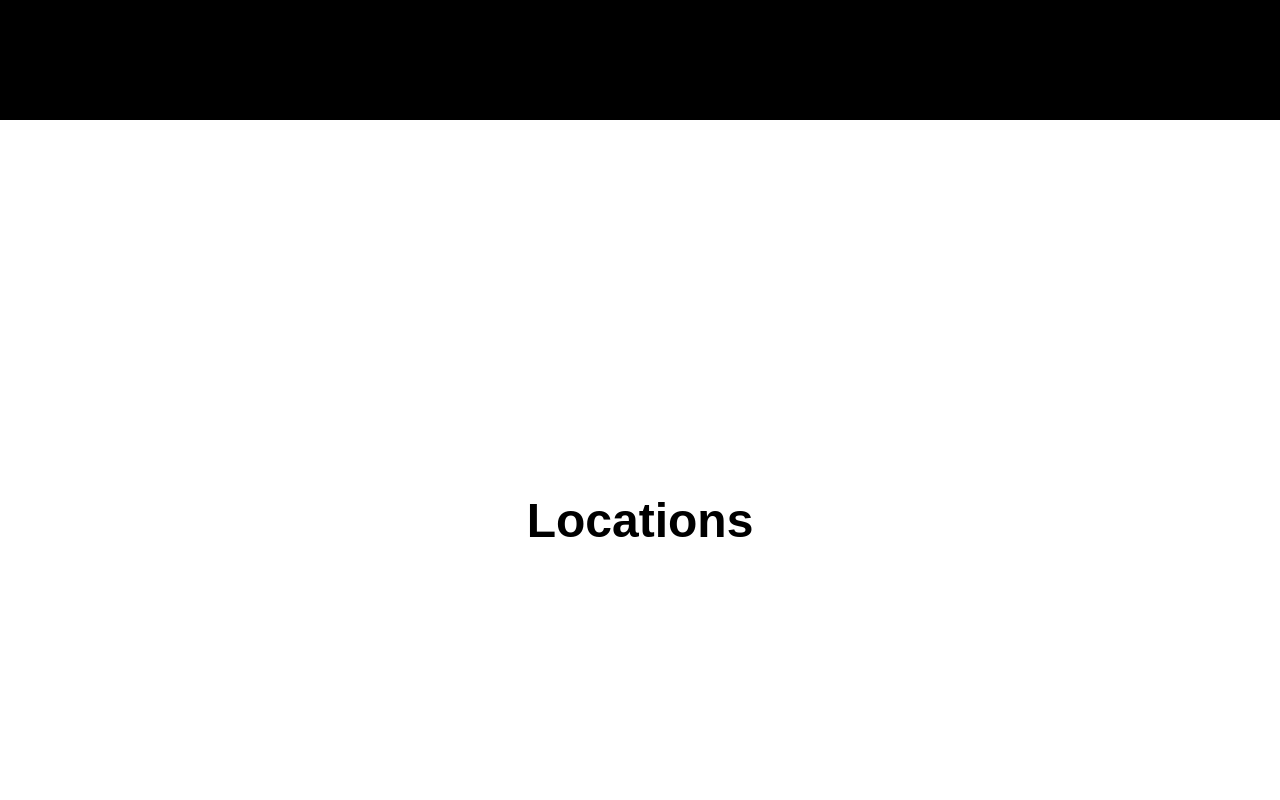
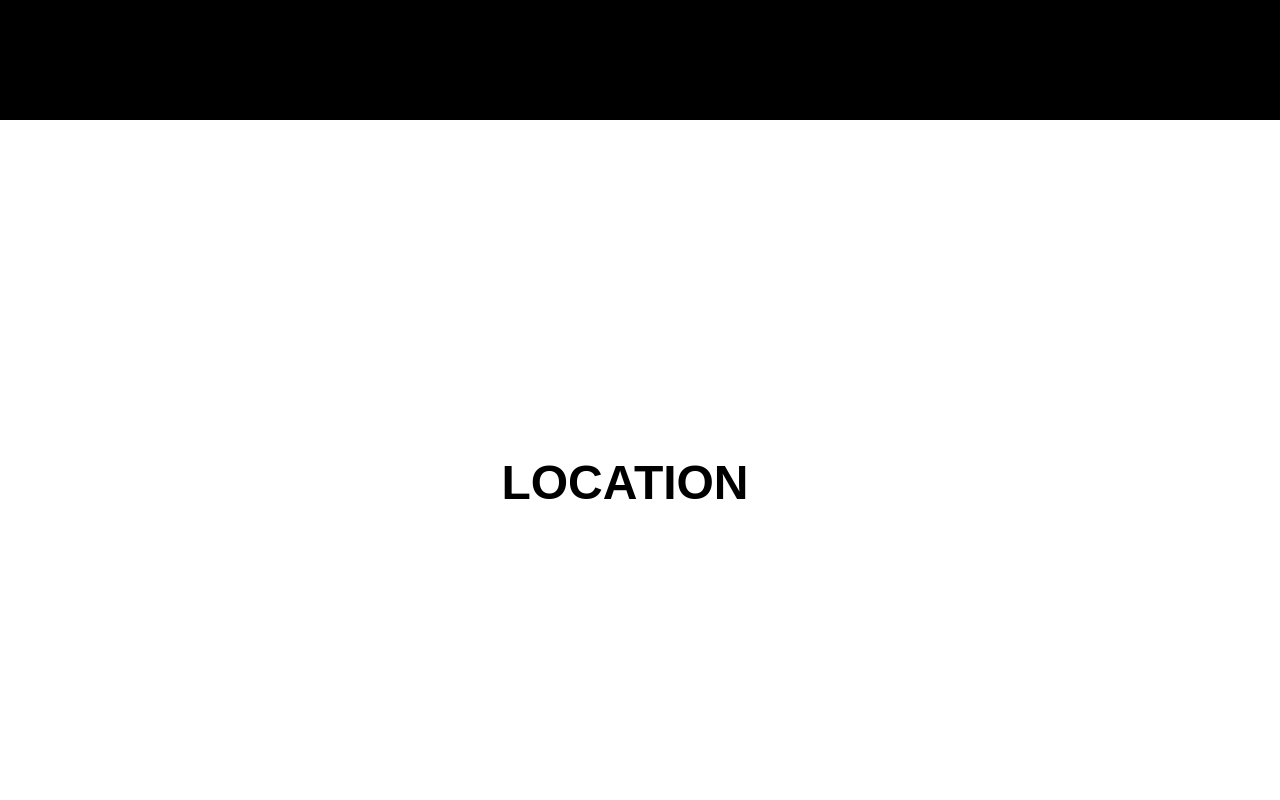
Before and after one commit to jackedwardbeard/01-Jane_Spence, a React (Create React App) app in the folder jane_spence/: page / in a window 1280 px wide. Shown: the part 2360-3160 px from the top of the page. Built offline with nearby package versions, Linux system fonts and the light colour scheme.

Commit message:
Location page modified, ready to add content.

```diff
--- a/jane_spence/src/components/Location/LocationComponents.js
+++ b/jane_spence/src/components/Location/LocationComponents.js
@@ -3,27 +3,68 @@ import { Link as LinkRouter } from 'react-router-dom'
 // used for links that redirect using smooth scroll (i.e. all pages except for enquire)
 import { Link as LinkScroll } from 'react-scroll'
 
-export const LocationContainer = styled.div`
+export const InformationContainer = styled.div`
+    background: white;
+    display: flex;
+    flex-direction: column;
 
     @media screen and (max-width: 768px) {
         padding: 100px 0;
     }
 `
 
-export const LocationWrapper = styled.div`
+export const InformationWrapper = styled.div`
     z-index: 1;
     height: 800px;
     display: flex;
-    flex-direction: column;
-    font-family: 'Montserrat', sans-serif;
+`
+
+export const Row1 = styled.div`
+    display: flex;
+    align-items: center;
     justify-content: center;
-    align-items: center;
+    margin: auto;
+`
+
+export const Column1 = styled.div`
+    margin-bottom: 15px;
+    padding: 0 15px;
+    grid-area: col1;
 `
 
 export const Title = styled.h1`
     font-size: 3rem;
-    align-items: center;
-    justify-content: center;
+    text-transform: uppercase;
     font-family: 'Montserrat', sans-serif;
-    color: 'black';
+    color: black;
 `
+
+export const Body = styled.p`
+    font-size: 1.5rem;
+    font-family: 'Montserrat', sans-serif;
+    color: black;
+`
+
+export const Column2 = styled.div`
+    margin-bottom: 15px;
+    padding: 0 15px;
+    grid-area: col1;
+`
+
+export const TextWrapper = styled.div`
+    max-width: 540px;
+    padding-top: 0;
+    padding-bottom: 60px;
+`
+
+export const ImgWrap = styled.div`
+    max-width: 555px;
+    height: 100%;
+`
+
+export const Img = styled.img`
+    width: 100%;
+    height: 100%;
+    padding-right: 0px;
+    margin: 0 0 10px 0;
+`
--- a/jane_spence/src/components/Location/index.js
+++ b/jane_spence/src/components/Location/index.js
@@ -1,23 +1,43 @@
 import React from 'react'
 import {
-    LocationContainer,
-    LocationWrapper,
+    InformationContainer,
+    InformationWrapper,
+    Row1,
+    Column1,
+    TextWrapper,
     Title,
-
+    Body,
+    Column2,
+    Img,
+    ImgWrap,
 } from './LocationComponents'
 
 
-const Location = ({id}) => {
+const Location = () => {
     return (
-        <LocationContainer id={id}>
-            <LocationWrapper>
-                <Title>
-                Locations
-                </Title>
+        <InformationContainer>
+            <InformationWrapper>
+                <Row1>
+                    <Column1>
+                        <TextWrapper>
+                            <Title>
+                                Location
+                            </Title>
+                            <Body>
 
-            </LocationWrapper>
-        </LocationContainer>
+                            </Body>
+                        </TextWrapper>
+                    </Column1>
+                    <Column2>
+                        <ImgWrap>
+                            <Img/>
+                        </ImgWrap>
+                    </Column2>
+                </Row1>
+            </InformationWrapper>
+        </InformationContainer>
     )
-}
+};
+
 
 export default Location
```
